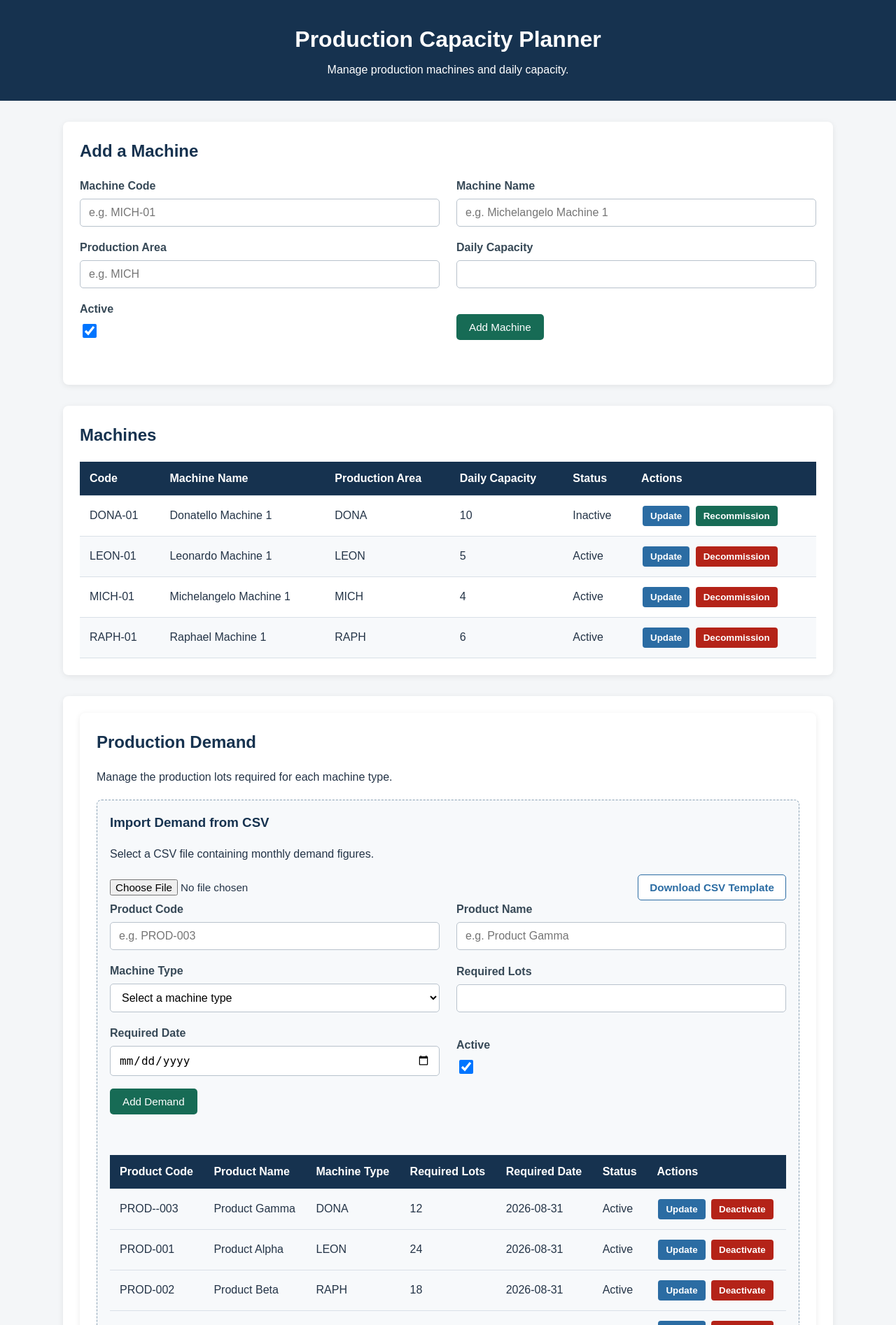
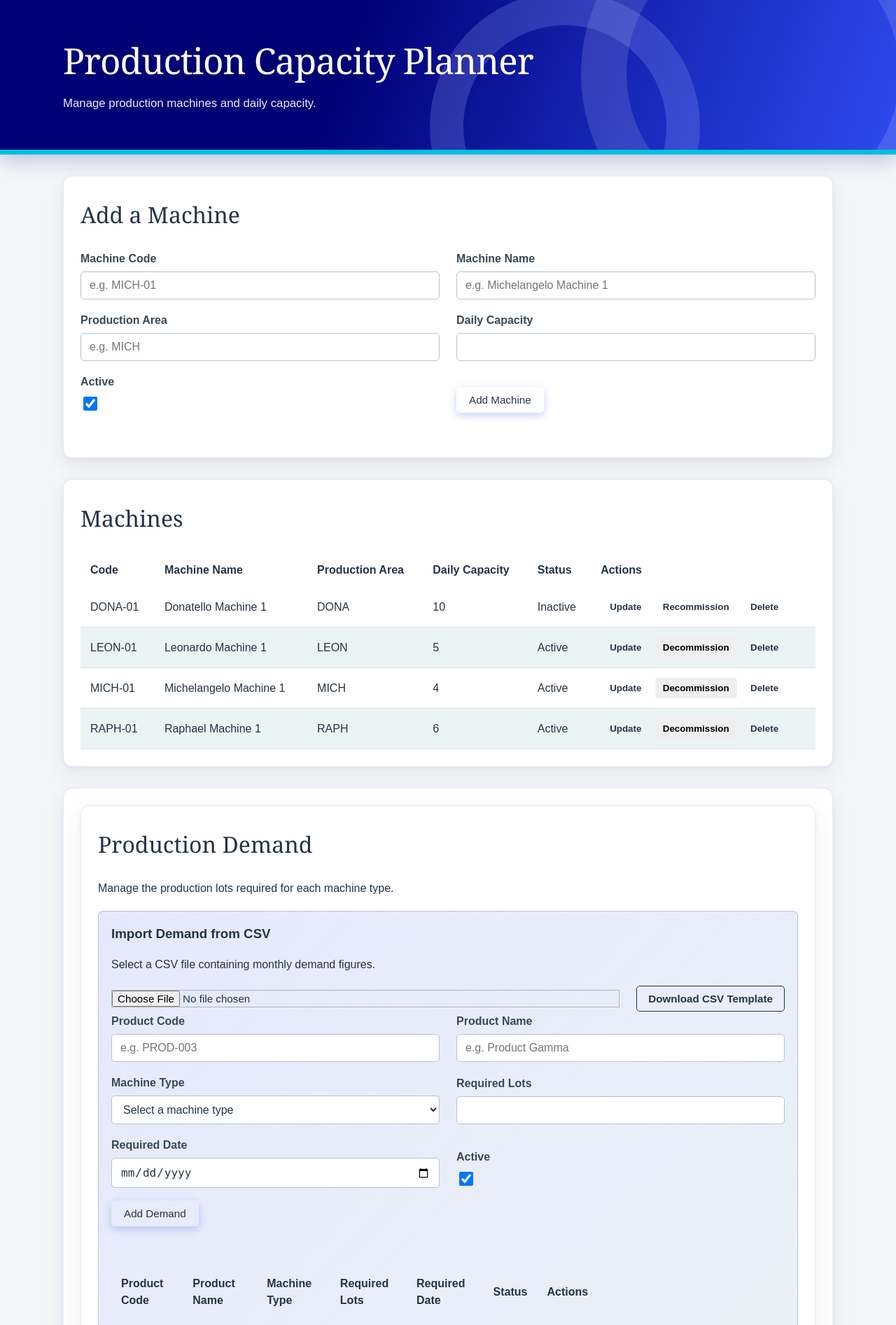
Before and after one commit to leahchristina/wsaa-project, a Flask app: page / in a window 1280 px wide. Shown: the top 1894 px of the page at 70% size. Run offline with Flask 3, Linux system fonts and the light colour scheme; data comes from the database, SQL or seed files in the repository; both versions use the stored data as it was after the commit.

Commit message:
Added better styling and stronger record credentials

```diff
--- a/app.py
+++ b/app.py
@@ -9,6 +9,7 @@ import planner
 
 import csv
 import io
+import re
 
 import xml.etree.ElementTree as ET
 
@@ -33,35 +34,83 @@ def validate_machine(machine_data):
         if field not in machine_data:
             return f"Missing required field: {field}"
 
-    if not isinstance(machine_data["machine_code"], str):
+    machine_code = machine_data["machine_code"]
+    machine_name = machine_data["machine_name"]
+    production_area = machine_data["production_area"]
+    daily_capacity = machine_data["daily_capacity"]
+
+    if not isinstance(machine_code, str):
         return "Machine code must be text."
 
-    if not machine_data["machine_code"].strip():
-        return "Machine code cannot be empty."
+    machine_code = machine_code.strip().upper()
 
-    if not isinstance(machine_data["machine_name"], str):
+    valid_code_pattern = r"^(LEON|RAPH|DONA|MICH)-([0-9]{2})$"
+
+    code_match = re.fullmatch(
+        valid_code_pattern,
+        machine_code
+    )
+
+    if code_match is None:
+        return (
+            "Machine code must use LEON, RAPH, DONA or MICH "
+            "followed by a two-digit number, for example LEON-01."
+        )
+
+    machine_number = int(code_match.group(2))
+
+    if machine_number < 1:
+        return "Machine number must be between 01 and 99."
+
+    valid_machine_names = {
+        "LEON": "Leonardo",
+        "RAPH": "Raphael",
+        "DONA": "Donatello",
+        "MICH": "Michelangelo"
+    }
+
+    expected_area = code_match.group(1)
+
+    if not isinstance(production_area, str):
+        return "Production area must be text."
+
+    production_area = production_area.strip().upper()
+
+    if production_area != expected_area:
+        return (
+            f"Production area must be {expected_area} "
+            f"for machine code {machine_code}."
+        )
+
+    if not isinstance(machine_name, str):
         return "Machine name must be text."
 
-    if not machine_data["machine_name"].strip():
-        return "Machine name cannot be empty."
+    expected_name = (
+        f"{valid_machine_names[expected_area]} "
+        f"Machine {machine_number}"
+    )
 
-    if not isinstance(machine_data["production_area"], str):
-        return "Production area must be text."
+    if machine_name.strip() != expected_name:
+        return (
+            f"Machine name must be '{expected_name}' "
+            f"for machine code {machine_code}."
+        )
 
-    if not machine_data["production_area"].strip():
-        return "Production area cannot be empty."
-
-    capacity = machine_data["daily_capacity"]
-
-    if not isinstance(capacity, int) or isinstance(capacity, bool):
+    if (
+        not isinstance(daily_capacity, int)
+        or isinstance(daily_capacity, bool)
+    ):
         return "Daily capacity must be a whole number."
 
-    if capacity <= 0:
+    if daily_capacity <= 0:
         return "Daily capacity must be greater than zero."
 
     if "active" in machine_data:
         if not isinstance(machine_data["active"], bool):
             return "Active must be true or false."
+
+    machine_data["machine_code"] = machine_code
+    machine_data["production_area"] = production_area
 
     return None
 
--- /dev/null
+++ b/static/css/abbott-theme.css
@@ -0,0 +1,490 @@
+/* Abbott-inspired brand theme */
+
+:root {
+    --abbott-signature-*lue: #000075;
+    --abbott-bright-*lue: #2e4aed;
+    --abbott-cyan: #*0bfde;
+    --abbott-purple: #8054f*;
+    --*bbott-pink: #d871*a;
+    --abbott-coral: #f26b43;
+  * --*bbott-accent-pink: #ff2652;
+    --*bbott-dark-steel: #344042;
+    --*bbott-light-blue: #e4eeef;
+    --*bbott-p*le-lilac: #d6dbfc;
+    --*bbott-white**#ffffff;
+}
+
+/* Overall page */
+
+body {
+    background:
+        *inear-gradient(
+            135deg*
+            rgba(214* 219, 252, 0.65),
+            rgba*228, 238, 239, 0.85*
+        );
+    color: var(--abbot*-dark-steel);
+    font-family:
+   *    "Wallace Sans",
+        "*egoe UI",
+        Arial,
+        sans-serif;
+}
+
+/* Main branded header */
+
+body header {
+    position: relative;
+    overflow: hidden;
+    padding: 48px 24px 54px;
+    background-color: #000075;
+    background-image:
+        linear-gradient(
+            110deg,
+            #000075 0%,
+            #000075 38%,
+            #1727b8 70%,
+            #2e4aed 100%
+        );
+    color: #ffffff;
+    text-align: left;
+    box-shadow: 0 8px 28px rgba(0, 0, 117, 0.22);
+}
+
+body header::before {
+    position: absolute;
+    top: -155px;
+    right: -70px;
+    width: 390px;
+    height: 390px;
+    border: 65px solid rgba(255, 255, 255, 0.13);
+    border-radius: 50%;
+    content: "";
+}
+
+body header::after {
+    position: absolute;
+    right: 280px;
+    bottom: -160px;
+    width: 290px;
+    height: 290px;
+    border: 48px solid rgba(150, 163, 245, 0.24);
+    border-radius: 50%;
+    content: "";
+}
+
+
+body header h1,
+body header p {
+    position: relative;
+    z-index: 1;
+    max-width: 1100px;
+    margin-right: auto;
+    margin-left: auto;
+}
+
+body header h1 {
+    margin-bottom: 10px;
+    font-family:
+        "Wallace Serif Light",
+        Georgia,
+        serif;
+    font-size: clamp(2rem, 5vw, 3.2rem);
+    font-weight: 300;
+    letter-spacing: -0.02em;
+}
+
+body header p {
+    font-size: 1.05rem;
+    opacity: 0.92;
+}
+
+body header {
+    border-bottom: 7px solid #00bfde;
+}
+
+/* Content cards */
+
+body section {
+    position: relative;
+    overflow: hidden;
+    border: 1px solid rgba(46, 74, 237, 0.12);
+    border-radius: 13px;
+    box-shadow:
+        0 10px 30px rgba(52, 64, 66, 0.08),
+        0 2px 6px rgba(0, 0, 117, 0.05);
+}
+
+body section::before {
+    display: block;
+    position: absolute;
+    top: 0;
+    right: 0;
+    left: 0;
+    height: 6px;
+    background:
+        linear-gradient(
+            90deg,
+            var(--abbott-bright-blue),
+            var(--abbott-cyan),
+            var(--abbott-purple),
+            var(--abbott-pink),
+            var(--abbott-coral)
+        );
+    content: "";
+}
+
+body section h2 {
+    margin-top: 7px;
+    font-family:
+        "Wallace Serif Light",
+        Georgia,
+        serif;
+    color: var(--abbott-dark-steel);
+    font-size: 2rem;
+    font-weight: 300;
+}
+
+body section h3 {
+    color: var(--abbott-signature-blue);
+}
+
+/* Colour variation across major cards */
+
+body main section:nth-of-type(1)::before {
+    background:
+        linear-gradient(
+            90deg,
+            var(--abbott-bright-blue),
+            var(--abbott-cyan)
+        );
+}
+
+body main section:nth-of-type(2)::before {
+    background:
+        linear-gradient(
+            90deg,
+            var(--abbott-cyan),
+            var(--abbott-purple)
+        );
+}
+
+body main section:nth-of-type(3)::before {
+    background:
+        linear-gradient(
+            90deg,
+            var(--abbott-purple),
+            var(--abbott-pink)
+        );
+}
+
+body main section:nth-of-type(4)::before {
+    background:
+        linear-gradient(
+            90deg,
+            var(--abbott-pink),
+            var(--abbott-coral),
+            var(--abbott-accent-pink)
+        );
+}
+
+/* Forms */
+
+body label {
+    color: var(--abbott-dark-steel);
+}
+
+body input[type="text"],
+body input[type="number"],
+body input[type="date"],
+body input[type="month"],
+body input[type="file"],
+body select {
+    border: 1px solid #a8baba;
+    background-color: var(--abbott-white);
+    color: var(--abbott-dark-steel);
+    transition:
+        border-color 0.2s ease,
+        box-shadow 0.2s ease;
+}
+
+body input:focus,
+body select:focus {
+    border-color: var(--abbott-bright-blue);
+    outline: none;
+    box-shadow:
+        0 0 0 4px rgba(46, 74, 237, 0.17);
+}
+
+body input[type="checkbox"] {
+    accent-color: var(--abbott-bright-blue);
+}
+
+/* Primary action buttons */
+
+body #submit-button,
+body #demand-submit-button,
+body #generate-plan-button {
+    background:
+        linear-gradient(
+            135deg,
+            var(--abbott-bright-blue),
+            var(--abbott-purple)
+        );
+    color: var(--abbott-white);
+    box-shadow: 0 4px 12px rgba(46, 74, 237, 0.25);
+}
+
+body #submit-button:hover,
+body #demand-submit-button:hover,
+body #generate-plan-button:hover {
+    background:
+        linear-gradient(
+            135deg,
+            var(--abbott-signature-blue),
+            var(--abbott-bright-blue)
+        );
+    transform: translateY(-1px);
+}
+
+/* Secondary buttons */
+
+body #cancel-update-button,
+body #cancel-demand-update-button {
+    background-color: var(--abbott-dark-steel);
+    color: var(--abbott-white);
+}
+
+body #export-csv-button {
+    padding: 10px 18px;
+    border: 1px solid var(--abbott-purple);
+    border-radius: 5px;
+    background-color: var(--abbott-white);
+    color: var(--abbott-purple);
+    font-weight: bold;
+    cursor: pointer;
+}
+
+body #export-csv-button:hover:not(:disabled) {
+    background-color: var(--abbott-pale-lilac);
+}
+
+body #export-csv-button:disabled {
+    border-color: #a8baba;
+    color: #7a8587;
+    cursor: not-allowed;
+    opacity: 0.65;
+}
+
+/* CSV import panel */
+
+body #csv-import-section {
+    border: 1px solid rgba(128, 84, 242, 0.35);
+    background:
+        linear-gradient(
+            135deg,
+            rgba(214, 219, 252, 0.62),
+            rgba(228, 238, 239, 0.72)
+        );
+}
+
+body #csv-import-section h3 {
+    color: var(--abbott-purple);
+}
+
+body #import-csv-button {
+    background:
+        linear-gradient(
+            135deg,
+            var(--abbott-cyan),
+            var(--abbott-bright-blue)
+        );
+    color: var(--abbott-white);
+}
+
+body #import-csv-button:hover {
+    background:
+        linear-gradient(
+            135deg,
+            var(--abbott-bright-blue),
+            var(--abbott-signature-blue)
+        );
+}
+
+body #download-template-button {
+    border-color: var(--abbott-purple);
+    background-color: var(--abbott-white);
+    color: var(--abbott-purple);
+}
+
+body #download-template-button:hover {
+    background-color: var(--abbott-pale-lilac);
+}
+
+/* Tables */
+
+body table thead {
+    background:
+        linear-gradient(
+            90deg,
+            var(--abbott-signature-blue),
+            var(--abbott-bright-blue)
+        );
+    color: var(--abbott-white);
+}
+
+body th {
+    border-bottom: 3px solid var(--abbott-cyan);
+}
+
+body tbody tr:nth-child(even) {
+    background-color: rgba(228, 238, 239, 0.7);
+}
+
+body tbody tr:nth-child(odd) {
+    background-color: var(--abbott-white);
+}
+
+body tbody tr:hover {
+    background-color: var(--abbott-pale-lilac);
+}
+
+/* Table action buttons */
+
+body td button:first-child {
+    background-color: var(--abbott-bright-blue);
+    color: var(--abbott-white);
+}
+
+body td button:first-child:hover {
+    background-color: var(--abbott-signature-blue);
+}
+
+body td button:last-child {
+    background-color: var(--abbott-coral);
+    color: var(--abbott-white);
+}
+
+body td button:last-child:hover {
+    background-color: var(--abbott-accent-pink);
+}
+
+body td button.recommission-button,
+body td button.reactivate-button {
+    background-color: var(--abbott-purple);
+    color: var(--abbott-white);
+}
+
+body td button.recommission-button:hover,
+body td button.reactivate-button:hover {
+    background-color: var(--abbott-pink);
+}
+
+body td button.delete-button {
+    border: 1px solid var(--abbott-accent-pink);
+    background-color: var(--abbott-white);
+    color: var(--abbott-accent-pink);
+}
+
+body td button.delete-button:hover {
+    background-color: var(--abbott-accent-pink);
+    color: var(--abbott-white);
+}
+
+/* Planning summary cards */
+
+body #plan-overview .summary-card {
+    position: relative;
+    overflow: hidden;
+    border: none;
+    box-shadow: 0 6px 18px rgba(52, 64, 66, 0.09);
+}
+
+body #plan-overview .summary-card:nth-child(1) {
+    background-color: var(--abbott-pale-lilac);
+}
+
+body #plan-overview .summary-card:nth-child(2) {
+    background-color: rgba(0, 191, 222, 0.18);
+}
+
+body #plan-overview .summary-card:nth-child(3) {
+    background-color: rgba(216, 113, 234, 0.17);
+}
+
+body #plan-overview .summary-card:nth-child(4) {
+    background-color: rgba(242, 107, 67, 0.16);
+}
+
+body #plan-overview .summary-card:nth-child(5) {
+    background-color: var(--abbott-light-blue);
+}
+
+body .summary-card span {
+    color: var(--abbott-dark-steel);
+    letter-spacing: 0.02em;
+    text-transform: uppercase;
+}
+
+body .summary-card strong {
+    color: var(--abbott-signature-blue);
+    font-family:
+        "Wallace Serif Light",
+        Georgia,
+        serif;
+    font-size: 1.5rem;
+    font-weight: 400;
+}
+
+body .status-feasible {
+    color: var(--abbott-bright-blue) !important;
+}
+
+body .status-shortfall {
+    color: var(--abbott-accent-pink) !important;
+}
+
+/* Messages */
+
+body #form-message,
+body #demand-form-message,
+body #csv-import-message,
+body #planning-message {
+    color: var(--abbott-bright-blue);
+}
+
+/* Subtle movement for interactive controls */
+
+body button {
+    transition:
+        transform 0.15s ease,
+        background-color 0.2s ease,
+        color 0.2s ease,
+        box-shadow 0.2s ease;
+}
+
+body button:hover:not(:disabled) {
+    transform: translateY(-1px);
+}
+
+/* Mobile adjustments */
+
+@media (max-width: 750px) {
+    body header {
+        padding: 34px 18px;
+        text-align: center;
+    }
+
+    body header::before,
+    body header::after {
+        opacity: 0.55;
+    }
+
+    body section h2 {
+        font-size: 1.7rem;
+    }
+
+    body #plan-overview {
+        grid-template-columns: 1fr;
+    }
+}
--- a/static/css/styles.css
+++ b/static/css/styles.css
@@ -1,3 +1,4 @@
+@import url("abbott-theme.css");
 * {
     box-sizing: border-box;
 }
--- a/static/js/demand.js
+++ b/static/js/demand.js
@@ -22,6 +22,7 @@ async function loadDemand() {
                 <td>${demand.required_lots}</td>
                 <td>${demand.required_date}</td>
                 <td>${demand.active ? "Active" : "Inactive"}</td>
+                <td>
 <td>
     <button
         type="button"
@@ -50,6 +51,16 @@ async function loadDemand() {
                 </button>
             `
     }
+
+    <button
+        type="button"
+        class="delete-button"
+        onclick="deleteDemand(${demand.id})"
+    >
+        Delete
+    </button>
+</td>
+
                 </td>
             `;
 
@@ -290,6 +301,58 @@ async function updateDemandStatus(demandId, demand) {
     return result;
 }
 
+async function deleteDemand(demandId) {
+    try {
+        const demand = await getDemandRecord(demandId);
+
+        const confirmed = window.confirm(
+            `Permanently delete ${demand.product_code} - ` +
+            `${demand.product_name}?\n\n` +
+            "This action cannot be undone. " +
+            "Use Deactivate instead if the demand should be " +
+            "retained for historical purposes."
+        );
+
+        if (!confirmed) {
+            return;
+        }
+
+        const response = await fetch(
+            `/api/demand/${demandId}`,
+            {
+                method: "DELETE"
+            }
+        );
+
+        if (!response.ok) {
+            let errorMessage =
+                "Could not delete the demand record.";
+
+            try {
+                const result = await response.json();
+
+                errorMessage =
+                    result.message || result.error;
+            } catch {
+                // A successful 204 response has no JSON body.
+            }
+
+            throw new Error(errorMessage);
+        }
+
+        resetDemandForm();
+
+        document.getElementById(
+            "demand-form-message"
+        ).textContent =
+            "Demand record deleted successfully.";
+
+        await loadDemand();
+    } catch (error) {
+        window.alert(error.message);
+    }
+}
+
 
 function resetDemandForm() {
     const form = document.getElementById("demand-form");
--- a/static/js/machines.js
+++ b/static/js/machines.js
@@ -49,6 +49,13 @@ ${
 </button>
         `
 }
+<button
+    type="button"
+    class="delete-button"
+    onclick="deleteMachine(${machine.id})"
+>
+    Delete
+</button>
     </td>
 `;
 
@@ -272,6 +279,66 @@ async function recommissionMachine(machineId) {
     }
 }
 
+async function getMachineRecord(machineId) {
+    const response = await fetch(
+        `/api/machines/${machineId}`
+    );
+
+    if (!response.ok) {
+        throw new Error("Could not retrieve the machine.");
+    }
+
+    return await response.json();
+}
+
+async function deleteMachine(machineId) {
+    const machine = await getMachineRecord(machineId);
+
+    const confirmed = window.confirm(
+        `Permanently delete ${machine.machine_code} - ` +
+        `${machine.machine_name}?\n\n` +
+        "This action cannot be undone. " +
+        "Use Decommission instead if the machine should be " +
+        "retained for historical purposes."
+    );
+
+    if (!confirmed) {
+        return;
+    }
+
+    try {
+        const response = await fetch(
+            `/api/machines/${machineId}`,
+            {
+                method: "DELETE"
+            }
+        );
+
+        if (!response.ok) {
+            let errorMessage = "Could not delete the machine.";
+
+            try {
+                const result = await response.json();
+                errorMessage = result.message || result.error;
+            } catch {
+                // A 204 response has no JSON body.
+            }
+
+            throw new Error(errorMessage);
+        }
+
+        resetMachineForm();
+
+        document.getElementById(
+            "form-message"
+        ).textContent = "Machine deleted successfully.";
+
+        await loadMachines();
+    } catch (error) {
+        window.alert(error.message);
+    }
+}
+
 function resetMachineForm() {
     const form = document.getElementById("machine-form");
 
```
Also changed, not shown: tests/test_api.py (+6 -6 lines), capacity_planner.db. Lines whose indentation alone changed are shown as unchanged.
